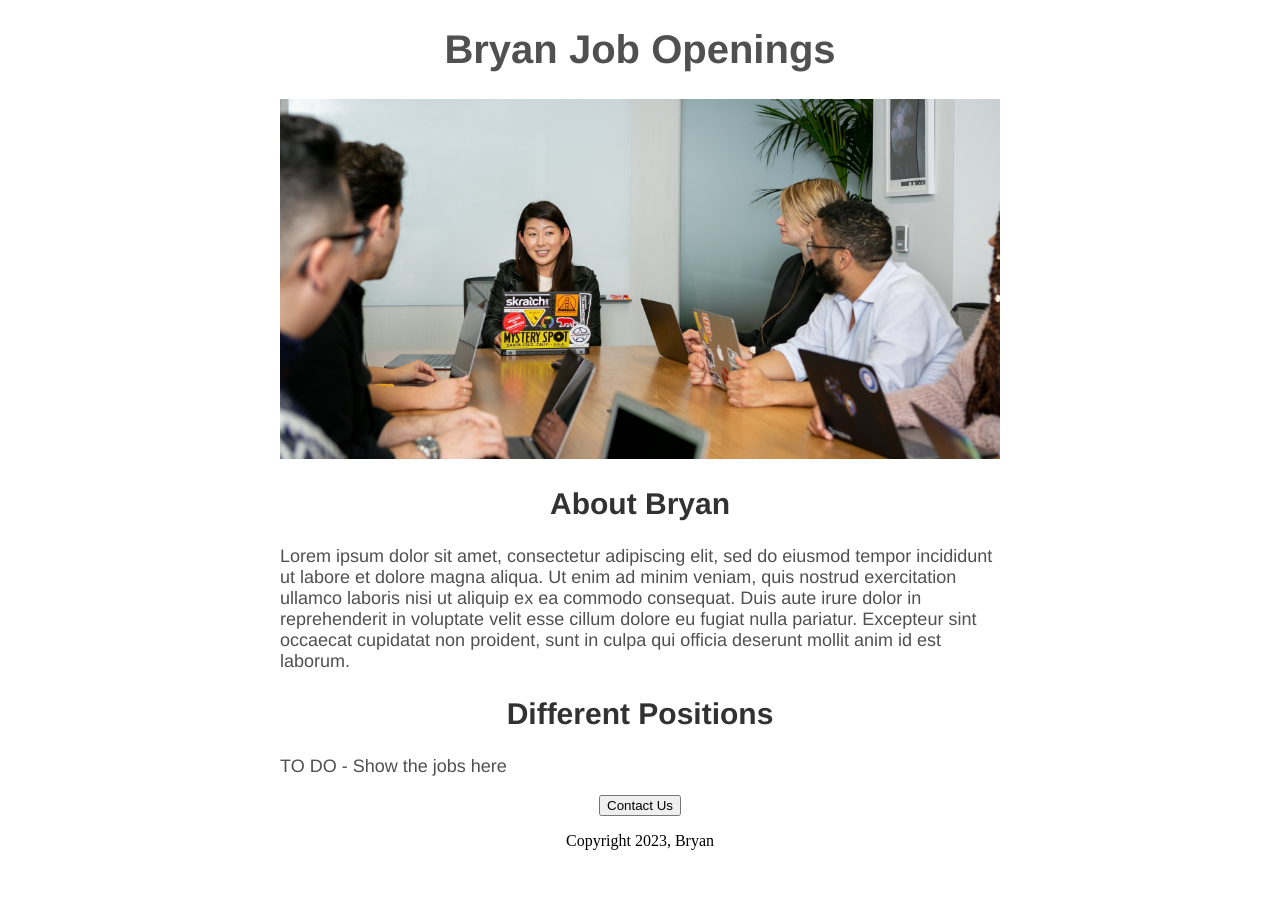
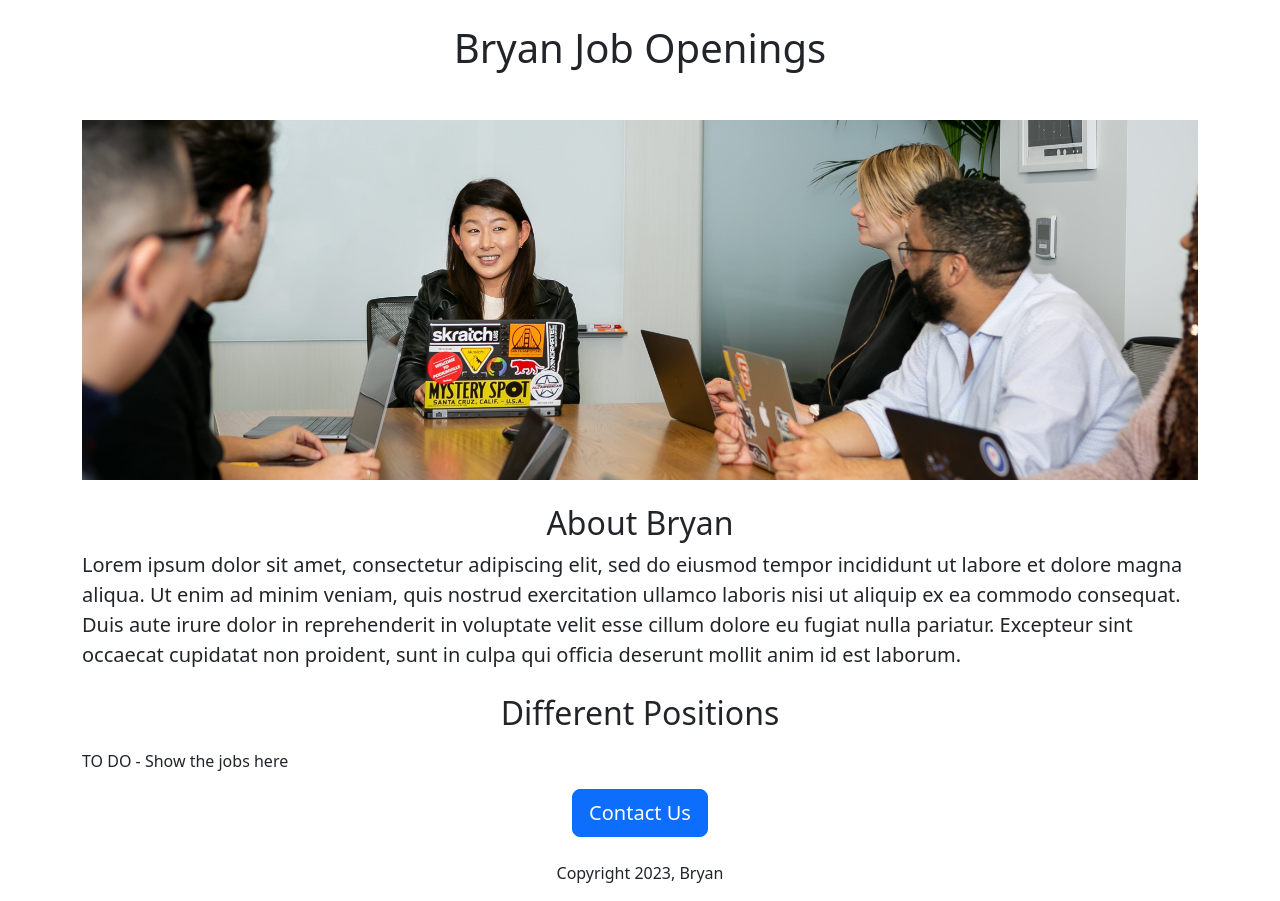
Before and after one commit to deeothenteecation/deeothen-careers-website, a Flask app: page / in a window 1280 px wide. Before the commit the page ends 850 px from the top, so only its background shows below. Run offline with Flask 3, Linux system fonts and the light colour scheme.

Commit message:
use bootstrap for faster dev

```diff
--- a/templates/home.html
+++ b/templates/home.html
@@ -2,53 +2,30 @@
 <html>
   <head>
     <title>Deeothen T. Cation Careers</title>
+    <meta charset="utf-8">
+    <meta name="viewport" content="width=device-width, initial-scale=1">
+    <link href="https://cdn.jsdelivr.net/npm/bootstrap@5.3.1/dist/css/bootstrap.min.css" rel="stylesheet" integrity="sha384-4bw+/aepP/YC94hEpVNVgiZdgIC5+VKNBQNGCHeKRQN+PtmoHDEXuppvnDJzQIu9" crossorigin="anonymous">
     <style>
-      h1 {
-        font-size: 40px;
-        font-family: Helvetica;
-        font-weight: bold;
-        color: rgb(80, 80, 80);
-        text-align: center;
-      }
-
       #banner {
         width: 100%;
         height: 360px;
         object-fit: cover;
       }
-
-      h2 {
-        font-family: Helvetica;
-        font-size: 30px;
-        color: rgb(50, 50, 50);
-        text-align: center;
-      }
-
-      .bodytext {
-        font-family: Helvetica;
-        font-size: 18px;
-        color: rgb(80, 80, 80);
-      }
-
-      #container {
-        max-width: 720px;
-        margin: 0 auto;
-      }
     </style>
   </head>
   <body>
-    <div id="container">
-    <h1>Bryan Job Openings</h1>
-    <img id="banner" src = "https://deeothen-careers-website--deeothenteecati.repl.co/static/banner.jpg" >
-      <h2>About Bryan</h2>
-      <p class="bodytext">
+    <div class="container">
+      <h1 class="text-center mt-4 mb-5">Bryan Job Openings</h1>
+      <img class="img-fluid" id="banner" src = "https://deeothen-careers-website--deeothenteecati.repl.co/static/banner.jpg" >
+      <h2 class="text-center mt-4 mb-2">About Bryan</h2>
+      <p class="lead">
         Lorem ipsum dolor sit amet, consectetur adipiscing elit, sed do eiusmod tempor incididunt ut labore et dolore magna aliqua. Ut enim ad minim veniam, quis nostrud exercitation ullamco laboris nisi ut aliquip ex ea commodo consequat. Duis aute irure dolor in reprehenderit in voluptate velit esse cillum dolore eu fugiat nulla pariatur. Excepteur sint occaecat cupidatat non proident, sunt in culpa qui officia deserunt mollit anim id est laborum.
       </p>
-      <h2>Different Positions</h2>
-      <p class="bodytext">TO DO - Show the jobs here</p>
-      <div style="text-align:center">
-      <button>Contact Us</button>
-      <p>Copyright 2023, Bryan</p2>
+      <h2 class="text-center mt-4 mb-3">Different Positions</h2>
+      <p>TO DO - Show the jobs here</p>
+      <div class="text-center">
+      <button class="btn btn-primary btn-lg">Contact Us</button>
+      <p class="mt-4">Copyright 2023, Bryan</p2>
       </div>
     </div>
   </body>
```
